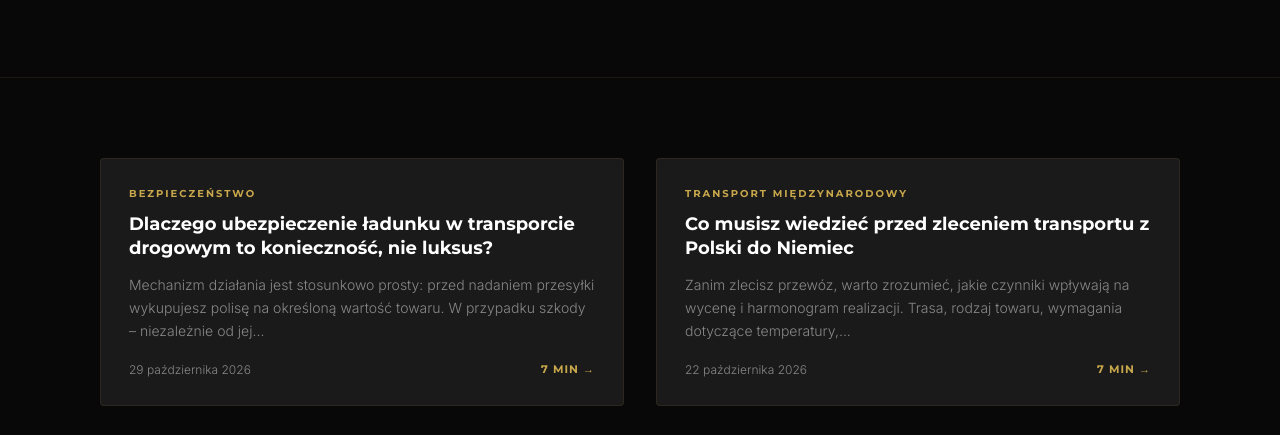
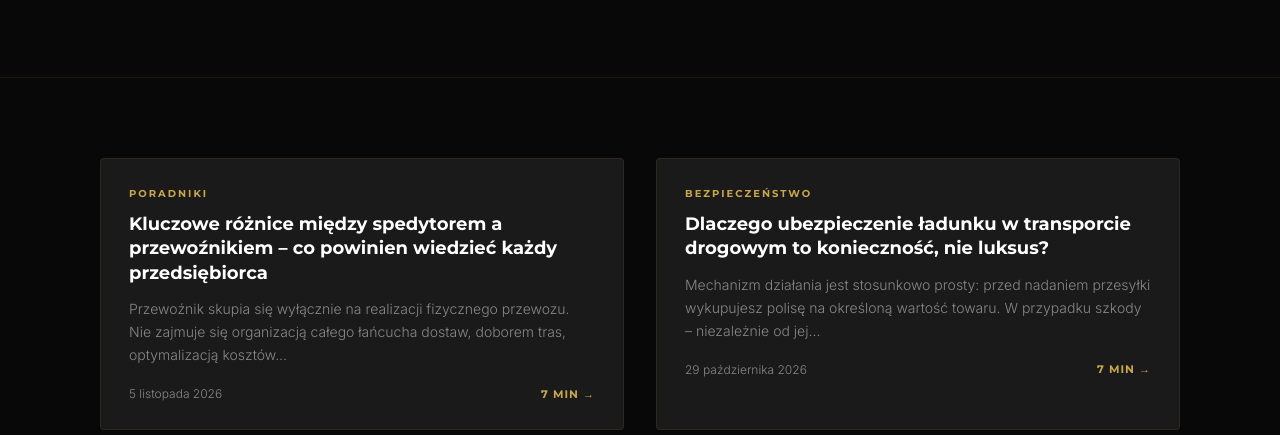
Before and after one commit to barti2409/wilk-logistics, a plain HTML site: page blog/index.html in a window 1280 px wide. Shown: the part 329-764 px from the top of the page. Drawn offline with Linux system fonts and the light colour scheme.

Commit message:
blog: update index for spedytor-a-przewoznik-roznica

```diff
--- a/blog/index.html
+++ b/blog/index.html
@@ -111,6 +111,17 @@
 
 <div class="blog-grid" id="posts-grid">
   <!-- POSTS_START -->
+  <a href="/blog/spedytor-a-przewoznik-roznica/" class="post-card">
+    <div class="post-card-body">
+      <div class="post-card-tag">Poradniki</div>
+      <h2 class="post-card-title">Kluczowe różnice między spedytorem a przewoźnikiem – co powinien wiedzieć każdy przedsiębiorca</h2>
+      <p class="post-card-excerpt">Przewoźnik skupia się wyłącznie na realizacji fizycznego przewozu. Nie zajmuje się organizacją całego łańcucha dostaw, doborem tras, optymalizacją kosztów...</p>
+      <div class="post-card-meta">
+        <span class="post-card-date">5 listopada 2026</span>
+        <span class="post-card-read">7 min →</span>
+      </div>
+    </div>
+  </a>
   <a href="/blog/ubezpieczenie-ladunku-w-transporcie-drogowym/" class="post-card">
     <div class="post-card-body">
       <div class="post-card-tag">Bezpieczeństwo</div>
```
